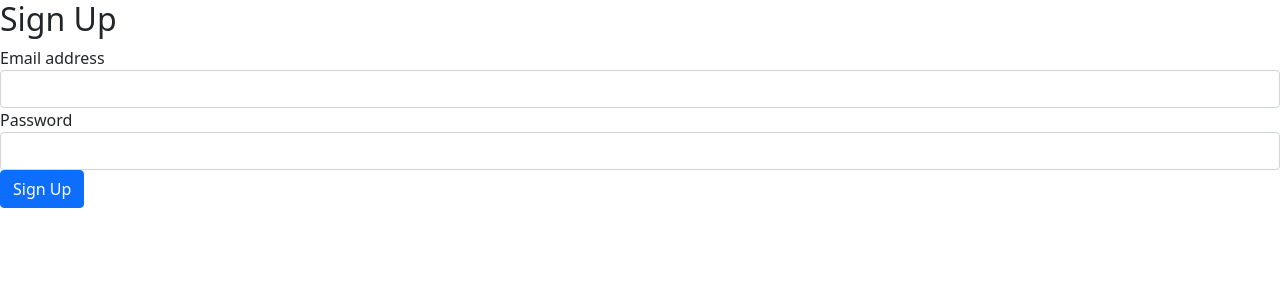
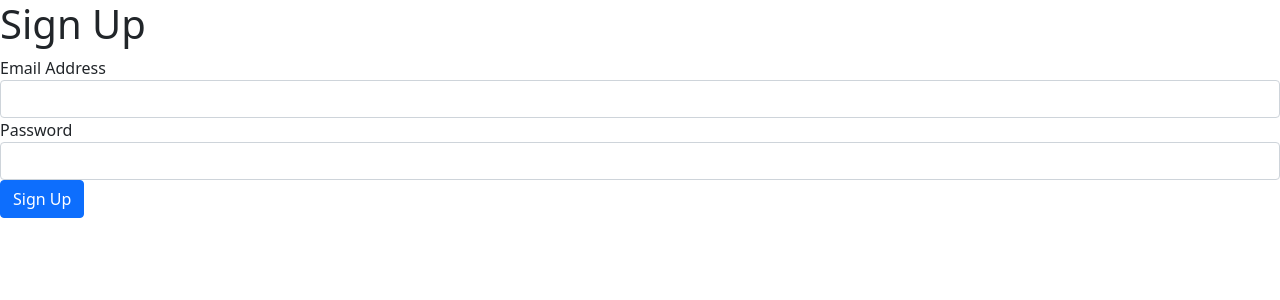
Before and after one commit to 777marc/ticketing, a Next.js app in the folder client/: page /auth/signup in a window 1280 px wide. Shown: the top 300 px of the page. Built offline with nearby package versions, Linux system fonts and the light colour scheme.

Commit message:
finish up

```diff
--- /dev/null
+++ b/client/hooks/use-request.js
@@ -0,0 +1,32 @@
+import axios from "axios";
+import { useState } from "react";
+
+export default ({ url, method, body, onSuccess }) => {
+  const [errors, setErrors] = useState(null);
+
+  const doRequest = async () => {
+    try {
+      setErrors(null);
+      const response = await axios[method](url, body);
+
+      if (onSuccess) {
+        onSuccess(response.data);
+      }
+
+      return response.data;
+    } catch (err) {
+      setErrors(
+        <div className="alert alert-danger">
+          <h4>Ooops....</h4>
+          <ul className="my-0">
+            {err.response.data.errors.map((err) => (
+              <li key={err.message}>{err.message}</li>
+            ))}
+          </ul>
+        </div>
+      );
+    }
+  };
+
+  return { doRequest, errors };
+};
--- a/client/pages/auth/signup.js
+++ b/client/pages/auth/signup.js
@@ -1,30 +1,31 @@
 import { useState } from "react";
-import axios from "axios";
+import Router from "next/router";
+import useRequest from "../../hooks/use-request";
 
 export default () => {
   const [email, setEmail] = useState("");
   const [password, setPassword] = useState("");
-  const [errors, setErrors] = useState([]);
+  const { doRequest, errors } = useRequest({
+    url: "/api/users/signup",
+    method: "post",
+    body: {
+      email,
+      password,
+    },
+    onSuccess: () => Router.push("/"),
+  });
 
-  const onSubmit = async (e) => {
-    e.preventDefault();
+  const onSubmit = async (event) => {
+    event.preventDefault();
 
-    try {
-      const response = await axios.post("/api/users/signup", {
-        email,
-        password,
-      });
-      console.log(response.data);
-    } catch (err) {
-      setErrors(err.response.data.errors);
-    }
+    await doRequest();
   };
 
   return (
     <form onSubmit={onSubmit}>
-      <h2>Sign Up</h2>
+      <h1>Sign Up</h1>
       <div className="form-group">
-        <lable>Email address</lable>
+        <label>Email Address</label>
         <input
           value={email}
           onChange={(e) => setEmail(e.target.value)}
@@ -32,7 +33,7 @@
         />
       </div>
       <div className="form-group">
-        <lable>Password</lable>
+        <label>Password</label>
         <input
           value={password}
           onChange={(e) => setPassword(e.target.value)}
@@ -40,17 +41,8 @@
           className="form-control"
         />
       </div>
+      {errors}
       <button className="btn btn-primary">Sign Up</button>
-      {errors.length > 0 && (
-        <div className="alert alert-danger">
-          <h4>Oooops...</h4>
-          <ul className="my-0">
-            {errors.map((err) => {
-              return <li key={err.message}>{err.message}</li>;
-            })}
-          </ul>
-        </div>
-      )}
     </form>
   );
 };
```
